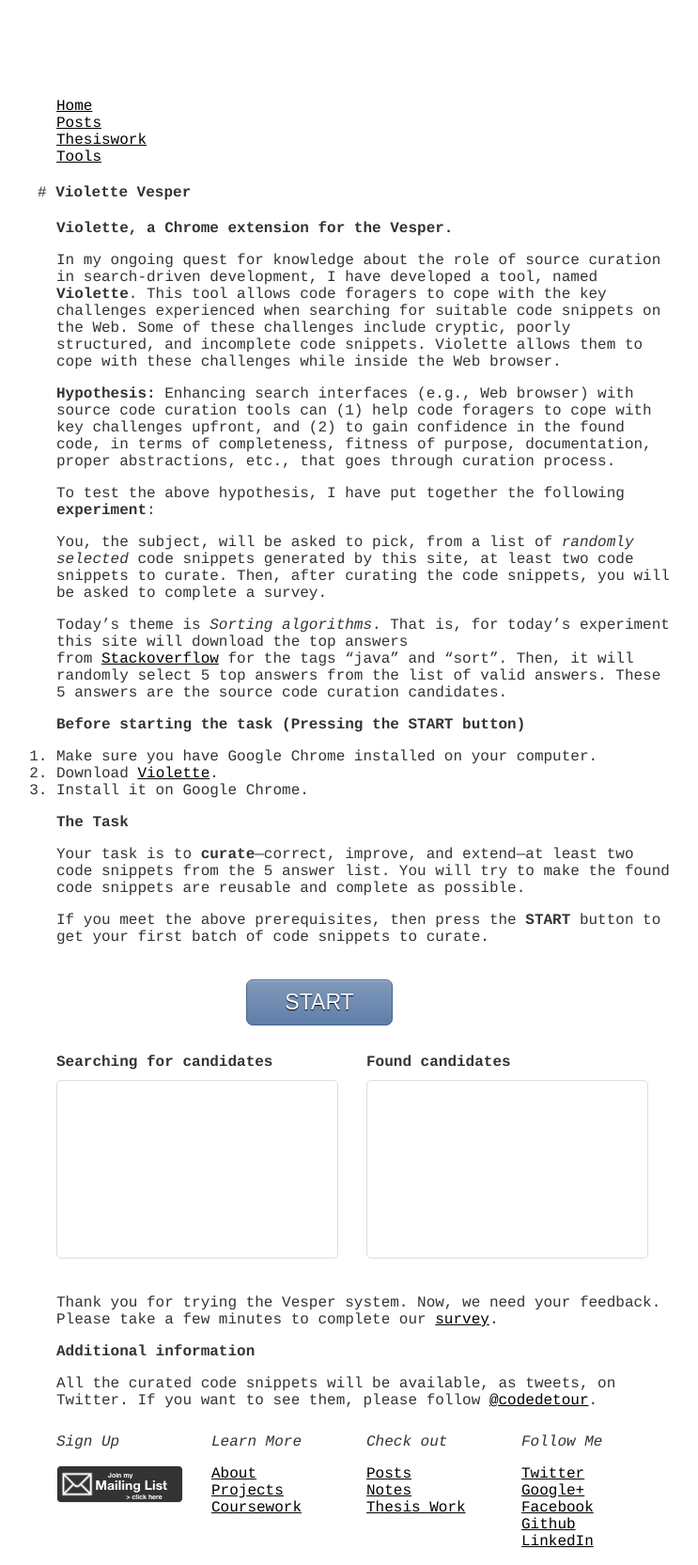
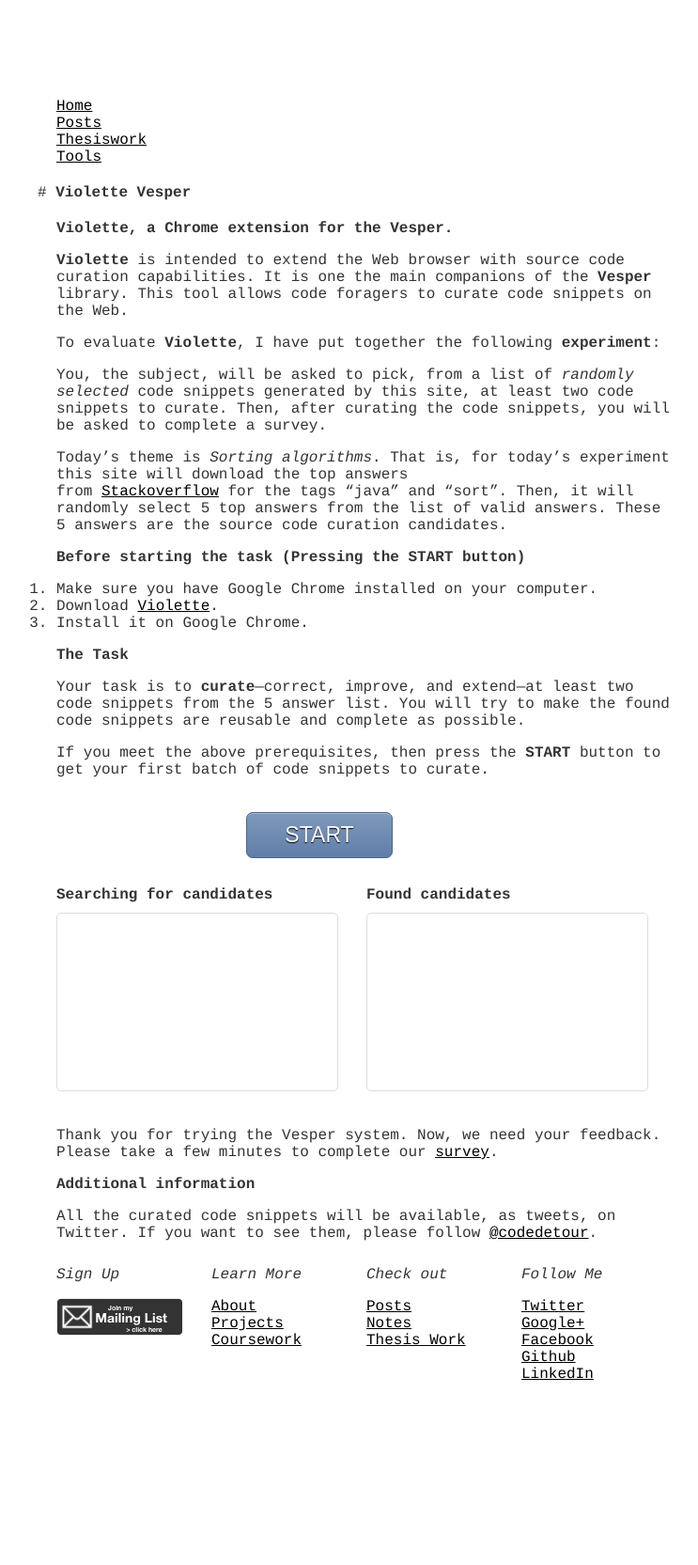
Before and after one commit to hsanchez/hsanchez.github.io, a Jekyll site: the page built from posts/thesiswork/tools/_posts/2014-07-22-violette.md, in a window 1280 px wide. Shown: the whole page at 94% size, without its empty margins (250-993 px from the left). Built offline with Jekyll 4.4.1, drawn with Linux system fonts in a browser that asks for light colours; Markdown is read by kramdown in place of the engine named in the settings; after the commit the page ends 1487 px from its top, so only the background shows below that.

Commit message:
better description of vesper

```diff
--- a/posts/thesiswork/tools/_posts/2014-07-22-violette.md
+++ b/posts/thesiswork/tools/_posts/2014-07-22-violette.md
@@ -6,18 +6,12 @@
 
 ## Violette, {{page.description}}
 
-In my ongoing quest for knowledge about the role of source curation in search-driven development,
-I have developed a tool, named **Violette**. This tool allows code foragers to cope with the key challenges
-experienced when searching for suitable code snippets on the Web. Some of these challenges include
-cryptic, poorly structured, and incomplete code snippets. Violette allows them to cope with these
-challenges while inside the Web browser.
 
-**Hypothesis:** Enhancing search interfaces (e.g., Web browser) with source code curation tools can
-(1) help code foragers to cope with key challenges upfront, and (2) to gain confidence in
-the found code, in terms of completeness, fitness of purpose, documentation, proper abstractions, etc.,
-that goes through curation process.
+**Violette** is intended to extend the Web browser with source code curation capabilities.
+It is one the main companions of the **Vesper** library. This tool allows code foragers to curate
+code snippets on the Web.
 
-To test the above hypothesis, I have put together the following **experiment**:
+To evaluate **Violette**, I have put together the following **experiment**:
 
 You, the subject, will be asked to pick, from a list of *randomly selected* code snippets generated by this site,
 at least two code snippets to curate. Then, after curating the code snippets, you will be asked to complete a survey.
```
Also changed, not shown: posts/thesiswork/tools/_posts/2014-07-23-the-vesper.md (+12 -1 lines), posts/thesiswork/tools/index.md (+15 -1 lines).
